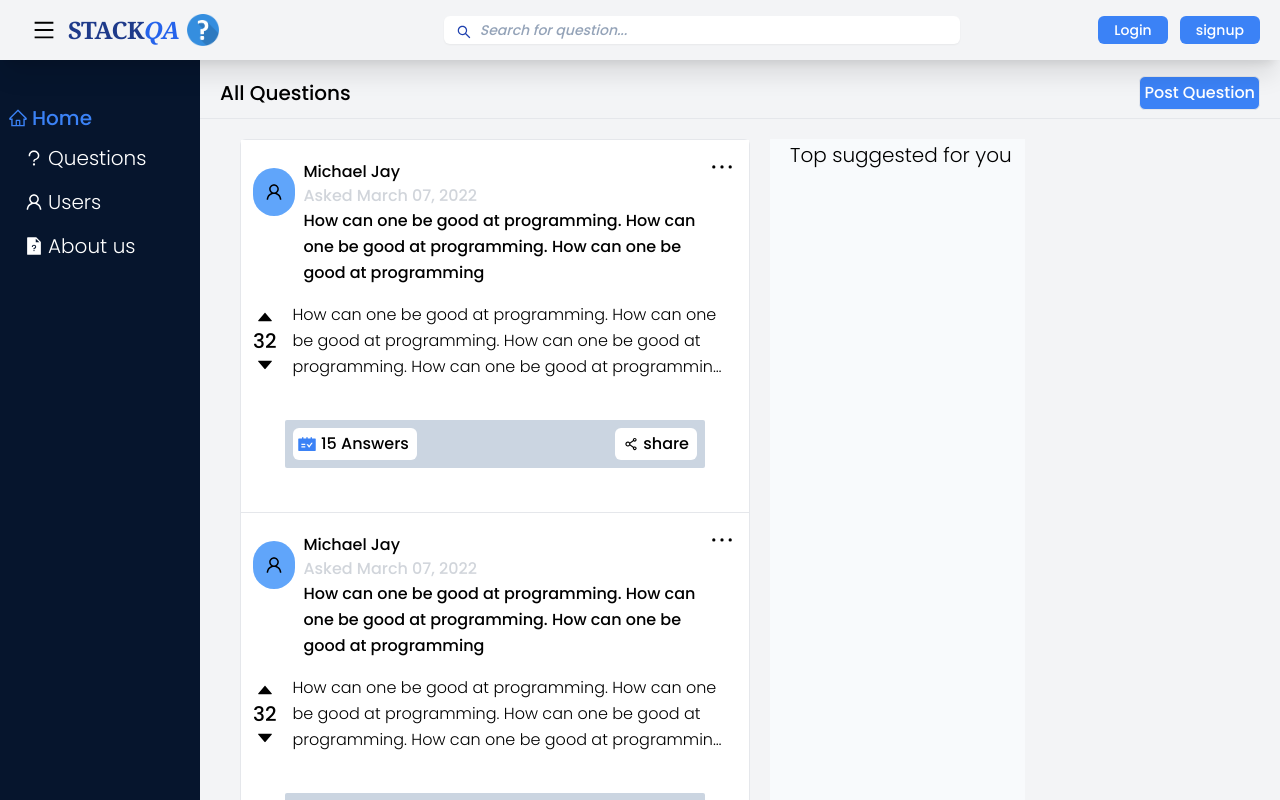
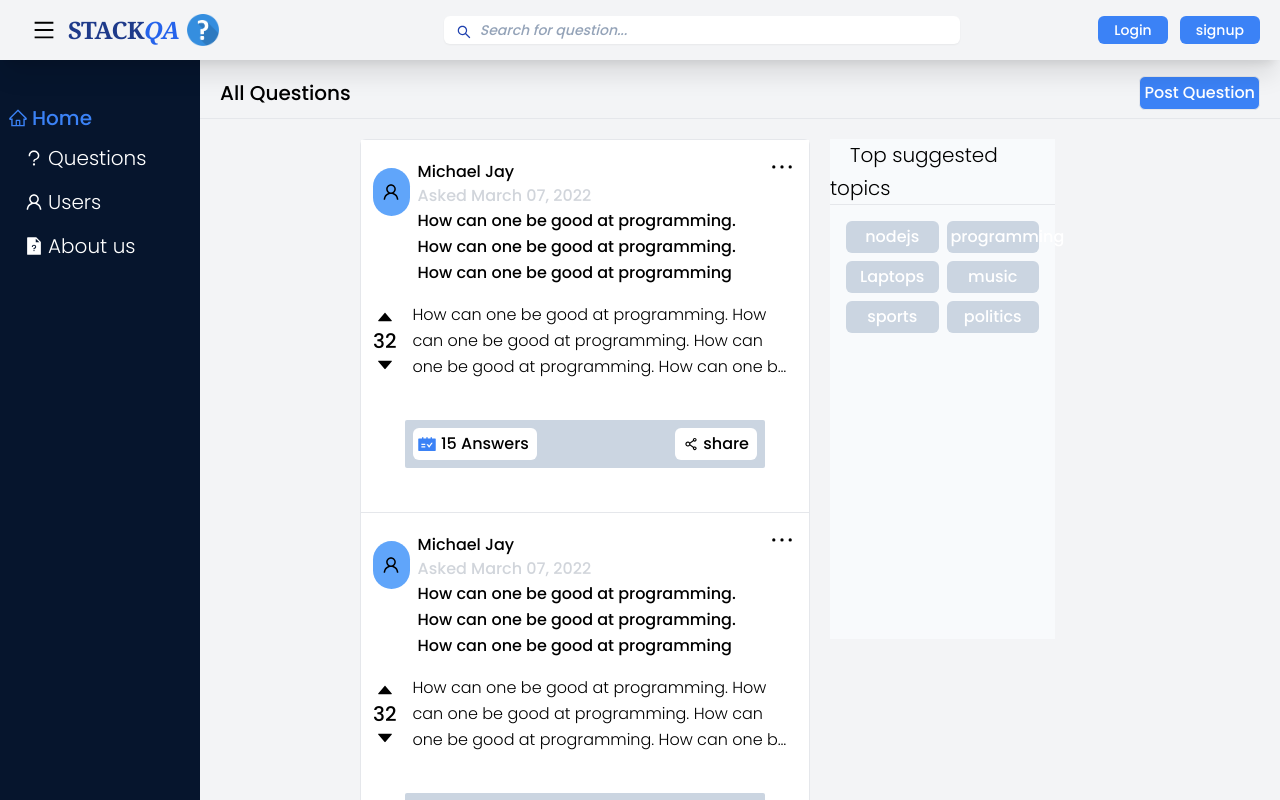
Before and after one commit to THE-Jitu-Assignments-Repo/week-9, a React (Vite) app in the folder stackqa/: page /question in a window 1280 px wide. Shown: the top 800 px of the page. Built offline with nearby package versions, Linux system fonts and the light colour scheme.

Commit message:
Added comments style and state

```diff
--- a/stackqa/src/components/cards/answers/Answers.jsx
+++ b/stackqa/src/components/cards/answers/Answers.jsx
@@ -13,6 +13,8 @@ import { GrSend } from "react-icons/gr";
 import Comment from "../comment/Comment";
 
 function Answers({ setIsComment }) {
+  const [showComment, setShowComment] = React.useState(false);
+
   return (
     <div>
       <div className="border-t h-auto p-5">
@@ -54,10 +56,10 @@ function Answers({ setIsComment }) {
             </h3>
           </div>
           <div>
-            <div className="peer hover:bg-blue-500 peer cursor-pointer hover:rounded-full hover:text-white">
+            <div className="peer hover:bg-blue-500 peer cursor-pointer hover:rounded-full z-10 hover:text-white">
               <AiOutlineEllipsis className="" size={30} />
             </div>
-            <ul className="h-auto hidden absolute peer-hover:flex hover:flex flex-col  drop-shadow-lg top-46 bg-white shadow-lg font-extralight w-[150px] z-10 rounded-sm">
+            <ul className="h-auto hidden absolute peer-hover:flex hover:flex flex-col  drop-shadow-lg top-46 bg-white shadow-lg font-extralight w-[150px]  rounded-sm">
               <li
                 className="hover:bg-slate-200 cursor-pointer p-2 flex items-center gap-1 "
                 onClick={setIsComment}
@@ -76,12 +78,17 @@ function Answers({ setIsComment }) {
           </div>
         </div>
         <div className="pt-1">
-          <span className="font-extralight"> 2 comments</span> |{" "}
-          <span className="font-extralight text-green-500">Prefered</span>
+          <span
+            className="font-extralight cursor-pointer hover:bg-slate-300 hover:rounded-md pr-1 pl-1"
+            onClick={() => setShowComment((prev) => !prev)}
+          >
+            {" "}
+            1 comment
+          </span>{" "}
+          | <span className="font-extralight text-green-500">Prefered</span>
         </div>
       </div>
-      <Comment />
-      <Comment />
+      {showComment && <Comment />}
     </div>
   );
 }
--- a/stackqa/src/components/cards/comment/Comment.jsx
+++ b/stackqa/src/components/cards/comment/Comment.jsx
@@ -7,7 +7,7 @@ import {
 
 function Comment() {
   return (
-    <div className="border ml-40 mr-4 mb-2 mx-auto rounded-lg">
+    <div className="border w-[85%] mr-4 mb-2 mx-auto rounded-lg">
       <article className="border-b h-auto grid-col-1  grid-flow-row rounded-lg items-center from-sky-200 bg-white p-3">
         <div className="flex flex-row">
           <div className="p-2 justify-between flex-grow flex-wrap">
--- a/stackqa/src/components/cards/questionCard/QuestionArticle.jsx
+++ b/stackqa/src/components/cards/questionCard/QuestionArticle.jsx
@@ -38,7 +38,7 @@ function QuestionArticle() {
           <div className="peer hover:bg-blue-500 peer cursor-pointer hover:rounded-full hover:text-white">
             <AiOutlineEllipsis className="" size={30} />
           </div>
-          <ul className="h-auto hidden absolute peer-hover:flex hover:flex flex-col  drop-shadow-lg top-46 bg-white shadow-lg font-extralight w-[150px] z-10 rounded-sm">
+          <ul className="h-auto hidden absolute peer-hover:flex hover:flex flex-col  drop-shadow-lg top-46 bg-white shadow-lg font-extralight w-[150px] z-20 rounded-sm">
             <li className="hover:bg-slate-200 cursor-pointer p-2 flex items-center gap-1 ">
               <AiOutlineEdit />
               Edit post
--- a/stackqa/src/components/modals/commentModal/CommentModal.jsx
+++ b/stackqa/src/components/modals/commentModal/CommentModal.jsx
@@ -4,7 +4,7 @@ import { AiFillCloseSquare, AiOutlineComment } from 'react-icons/ai'
 function CommentModal({setIsComment}) {
   return (
     <div className="fixed flex top-0 left-0 right-0 w-full h-full items-center  justify-center backdrop-blur-sm">
-      <div className="absolute bg-white  w-2/6  top-40 shadow-md rounded-sm  z-20  outline-none overflow-x-hidden overflow-y-auto">
+      <div className="absolute bg-white  w-2/6  top-40 shadow-md rounded-sm  z-30  outline-none overflow-x-hidden overflow-y-auto">
         <div className="flex items-center justify-between p-5 border">
           <span className="text-xl flex items-center gap-2"><AiOutlineComment size={40}/>Write your comment here ...</span>
           <AiFillCloseSquare
--- a/stackqa/src/pages/questions/Questions.jsx
+++ b/stackqa/src/pages/questions/Questions.jsx
@@ -1,9 +1,18 @@
 import React, { useState } from "react";
 import QuestionArticle from "../../components/cards/questionCard/QuestionArticle";
 import Postquestion from "../../components/modals/postModal/Postquestion";
+import './question.css'
 
 function Questions() {
   const [post, setPost] = useState(false);
+  const options = [
+    { value: "nodejs", label: "nodejs" },
+    { value: "programming", label: "programming" },
+    { value: "Laptops", label: "laptops" },
+    { value: "music", label: "music" },
+    { value: "sports", label: "sports" },
+    { value: "politics", label: "politics" }
+  ];
 
   return (
     <div>
@@ -23,7 +32,7 @@ function Questions() {
       {post && <Postquestion setPost={() => setPost((prev) => !prev)} />}
 
       <hr />
-      <div className="w-full grid grid-cols-2 gap-5 pl-10">
+      <div className="w-full grid grid-cols-2 gap-5 pl-40">
         <section className="border mt-5 min-h-screen bg-slate-50 mb-4 rounded-md flex-col flex">
           <QuestionArticle />
           <QuestionArticle />
@@ -31,9 +40,12 @@ function Questions() {
           <QuestionArticle />
           <QuestionArticle />
         </section>
-        <section className="w-1/2 mt-5 bg-slate-50 min-h-screen mb-10">
+        <section className="w-1/2 mt-5 bg-slate-50 h-[500px] mb-10">
           <div className="text-xl font-extralight">
-            <span className="leading-relaxed pl-5">Top suggested for you</span>
+            <span className="leading-relaxed pl-5">Top suggested topics</span>
+          </div>
+          <div className="grid border-t h-auto grid-rows-3 grid-cols-2 gap-2 p-4">
+            {options?.map(opt=><button className="text-white  bg-slate-300 p-1 rounded-md outline-none hover:bg-blue-200">{opt.value}</button>)}
           </div>
         </section>
       </div>
--- /dev/null
+++ b/stackqa/src/pages/questions/question.css
@@ -0,0 +1,8 @@
+.scroll--qst::-webkit-scrollbar{
+    display: none;
+
+}
+.scroll--qst{
+    -ms-overflow-style: none;
+    scrollbar-width: none
+}
```
